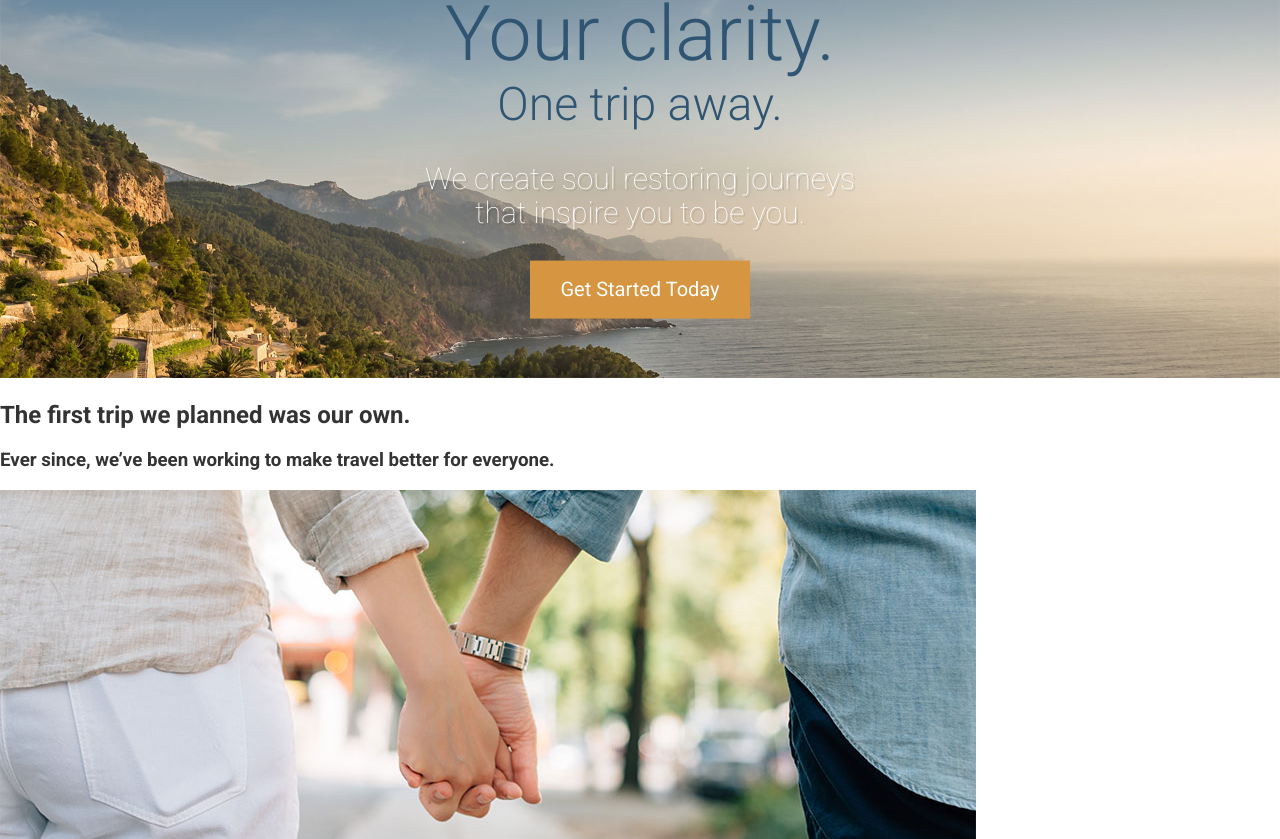
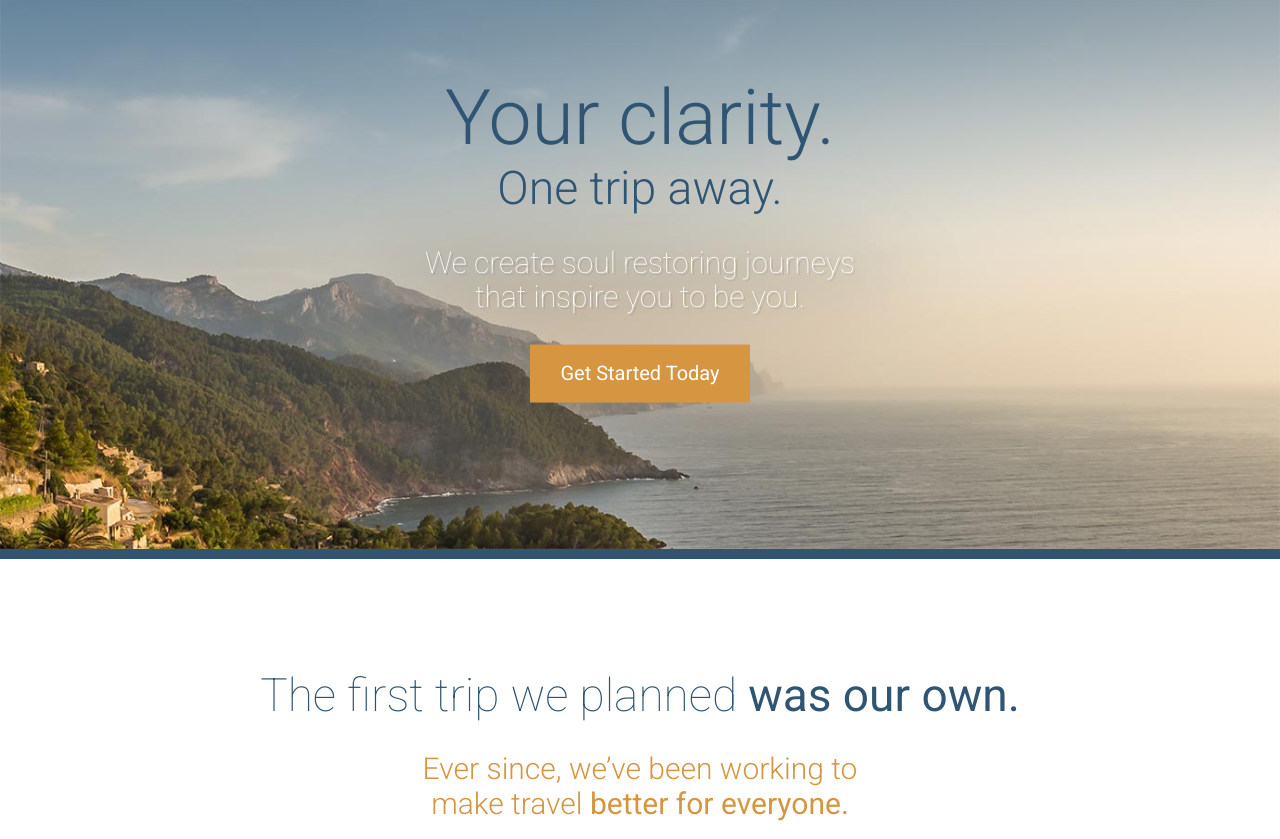
Before and after one commit to StephanOrgiazzi/eagle-view-escapes, a website: page app/index.html in a window 1280 px wide. Shown: the part 241-1080 px from the top of the page. Drawn offline with Linux system fonts and the light colour scheme.

Commit message:
Added more styles

```diff
--- a/app/assets/styles/base/_global.css
+++ b/app/assets/styles/base/_global.css
@@ -1,9 +1,8 @@
+* {
+    box-sizing: border-box;
+}
+
 body {
     font-family: "Roboto" , sans-serif;
     color: #333;
 }
-
-img {
-    max-width: 100%;
-    height: auto;
-}
--- a/app/assets/styles/modules/_btn.css
+++ b/app/assets/styles/modules/_btn.css
@@ -10,7 +10,10 @@
     }
 
     &--large {
-        font-size: 1.25rem;
         padding: 1.1rem 1.9rem;
     }
+
+    @mixin atSmall {
+        font-size: 1.25rem;
+    }
 }
--- /dev/null
+++ b/app/assets/styles/modules/_headline.css
@@ -0,0 +1,43 @@
+.headline {
+    font-weight: 300;
+    font-size: 1.9rem;
+    color: $mainBlue;
+
+    @mixin atSmall {
+        font-size: 2.875rem;
+    }
+
+    &--centered {
+        text-align: center;
+    }
+
+    &--orange {
+        color: $mainOrange;
+    }
+
+    &--small {
+        font-size: 1.2rem;
+
+        @mixin atMedium {
+            font-size: 1.875rem;
+        }
+    }
+
+    &--narrow {
+        max-width: 500px;
+        margin-left: auto;
+        margin-right: auto;
+    }
+
+    &--light {
+        font-weight: 100;
+    }
+
+    &--b-margin-small {
+        margin-bottom: .5em;
+    }
+
+    &--b-margin-large {
+        margin-bottom: 1.6em;
+    }
+}
--- /dev/null
+++ b/app/assets/styles/modules/_image.css
@@ -0,0 +1,19 @@
+.image {
+
+    &--max-width-100 {
+        max-width: 100%;
+        height: auto;
+    }
+
+    &--width-100 {
+        width: 100%;
+    }
+
+    @mixin atMedium {
+        &--medium-width-auto {
+            width: auto;
+            max-width: auto;
+        }
+    }
+
+}
--- a/app/assets/styles/modules/_large-hero.css
+++ b/app/assets/styles/modules/_large-hero.css
@@ -1,5 +1,10 @@
 .large-hero {
     position: relative;
+    border-bottom: 10px solid $mainBlue;
+
+    &__image {
+        display: flex;
+    }
 
     &__text-content {
         position: absolute;
@@ -14,17 +19,9 @@
         font-weight: 300;
         color: $mainBlue;
         margin: 0;
-        font-size: 1.1rem;
+        font-size: 2.4rem;
 
         @mixin atSmall {
-            font-size: 2rem;
-        }
-
-        @mixin atMedium {
-            font-size: 3.2rem;
-        }
-
-        @mixin atLarge {
             font-size: 4.8rem;
         }
     }
@@ -32,7 +29,7 @@
     &__subtitle {
         font-weight: 300;
         color: $mainBlue;
-        font-size: 1.1rem;
+        font-size: 1.5rem;
         margin: 0;
 
         @mixin atSmall {
@@ -42,12 +39,16 @@
 
     &__description {
         color: #FFF;
-        font-size: 1.875rem;
+        font-size: 1.1rem;
         font-weight: 100;
         text-shadow: 2px 2px 0 rgba(0, 0, 0, .1);
         max-width: 30rem;
         margin-left: auto;
         margin-right: auto;
+
+
+        @mixin atSmall {
+            font-size: 1.875rem;
+        }
     }
-
 }
--- /dev/null
+++ b/app/assets/styles/modules/_page-section.css
@@ -0,0 +1,13 @@
+.page-section {
+
+    padding: 1.2rem 0;
+
+    @mixin atMedium {
+        padding: 4.5rem 0;
+    }
+
+    &--blue {
+        background-color: $mainBlue;
+        color: #fff;
+    }
+}
--- /dev/null
+++ b/app/assets/styles/modules/_wrapper.css
@@ -0,0 +1,15 @@
+.wrapper {
+    padding: 0 1rem;
+    max-width: 1200px;
+    margin-left: auto;
+    margin-right: auto;
+
+    &--medium{
+        max-width: 976px;
+    }
+
+    .wrapper {
+        padding-left: 0;
+        padding-right: 0;
+    }
+}
--- a/app/assets/styles/styles.css
+++ b/app/assets/styles/styles.css
@@ -4,3 +4,8 @@
 @import "base/_mixins";
 @import "modules/_large-hero";
 @import "modules/_btn";
+@import "modules/_wrapper";
+@import "modules/_page-section";
+@import "modules/_image";
+@import "modules/_headline";
+@import "modules/_row";
--- a/app/index.html
+++ b/app/index.html
@@ -30,27 +30,45 @@
   </header>
 
   <div class="large-hero">
-    <img src="assets/images/hero--large.jpg">
+    <picture>
+      <source srcset="assets/images/hero--large.jpg 1920w, assets/images/hero--large-hi-dpi.jpg 3840w" media="(min-width: 1380px)">
+      <source srcset="assets/images/hero--medium.jpg 1380w, assets/images/hero--medium-hi-dpi.jpg 2760w" media="(min-width: 990px)">
+      <source srcset="assets/images/hero--small.jpg 990w, assets/images/hero--small-hi-dpi.jpg 1980w" media="(min-width: 640px)">
+      <img srcset="assets/images/hero--smaller.jpg 640w, assets/images/hero--smaller-hi-dpi.jpg 1280w" alt="Coastal view of ocean" class="large-hero__image image image--max-width-100">
+    </picture>
     <div class="large-hero__text-content">
+      <div class="wrapper">
         <h1 class="large-hero__title" >Your clarity.</h1>
         <h2 class="large-hero__subtitle">One trip away.</h2>
         <p class="large-hero__description">We create soul restoring journeys that inspire you to be you.</p>
         <p><a href="#" class="btn btn--orange btn--large" >Get Started Today</a></p>
       </div>
     </div>
+  </div>
 
-  <div id="our-beginning">
-    <h2>The first trip we planned was our own.</h2>
-    <h3>Ever since, we&rsquo;ve been working to make travel better for everyone.</h3>
-    <img src="assets/images/first-trip.jpg" alt="Couple walking down a street.">
-    <img src="assets/images/our-start.jpg" alt="Our founder, Jane Doe">
-    <h2>Here&rsquo;s how we got started&hellip;</h2>
+  <div id="our-beginning" class="page-section">
+    <div class="wrapper" >
+      <h2 class="headline headline--centered headline--light headline--b-margin-small">The first trip we planned <strong>was our own.</strong></h2>
+      <h3 class="headline headline--centered headline--orange headline--small headline--narrow headline--b-margin-large">Ever since, we&rsquo;ve been working to make travel <strong>better for everyone.</strong></h3>
+      <div class="wrapper wrapper--medium" >
+          <img src="assets/images/first-trip.jpg" alt="Couple walking down a street." class="image image--max-width-100">
+      </div>
+        <div class="row row--margins">
+          <div class="row__medium-4">
+              <img src="assets/images/our-start.jpg" alt="Our founder, Jane Doe" class="image image--width-100 image--medium-width-auto">
+          </div>
+          <div class="row__medium-8">
+              <h2 class="headline">Here&rsquo;s how we got started&hellip;</h2>
               <p>Lorem ipsum dolor sit amet, consectetur adipisicing elit, sed do eiusmod tempor incididunt ut labore et dolore magna aliqua. Ut enim ad minim veniam, <a href="#">quis nostrud exercitation</a> ullamco laboris nisi ut aliquip ex ea commodo consequat. Duis aute irure dolor in reprehenderit in voluptate velit esse cillum dolore eu fugiat nulla pariatur. Excepteur sint occaecat cupidatat non proident, sunt in culpa qui officia deserunt mollit anim id est laborum.</p>
               <p>Duis aute irure dolor in <strong>reprehenderit in</strong> voluptate velit esse cillum dolore eu fugiat nulla pariatur. Excepteur sint occaecat cupidatat non proident, sunt in culpa qui officia deserunt mollit anim id est laborum. Lorem ipsum dolor sit amet, consectetur adipisicing elit, sed do eiusmod tempor incididunt ut labore et dolore magna aliqua.</p>
               <p>Duis aute irure dolor in reprehenderit in voluptate velit esse cillum dolore eu fugiat nulla pariatur. Excepteur sint occaecat cupidatat non proident, sunt in culpa qui officia deserunt mollit anim id est laborum velit esse cillum <strong>dolore eu fugiat.</strong></p>
           </div>
+        </div>
+      </div>
+  </div>
 
-  <div id="features">
+  <div id="features" class="page-section page-section--blue">
+    <div class="wrapper">
       <img src="assets/images/icons/star.svg">
       <h2>Our Features</h2>
 
@@ -69,6 +87,7 @@
       <img src="assets/images/icons/fire.svg">
       <h3>Survival Kit</h3>
       <p>Everytime you book an escape with us we send you a survival kit with the finest materials. The kit will allow you to setup a tent, start a fire, scratch your own back and lower your taxes.</p>
+    </div>
   </div>
 
   <div id="testimonials">
--- a/app/temp/styles/styles.css
+++ b/app/temp/styles/styles.css
@@ -450,20 +450,26 @@ template {
   display: none;
 }
 
+* {
+    -webkit-box-sizing: border-box;
+            box-sizing: border-box;
+}
+
 body {
     font-family: "Roboto" , sans-serif;
     color: #333;
 }
 
-img {
-    max-width: 100%;
-    height: auto;
+.large-hero {
+    position: relative;
+    border-bottom: 10px solid #2f5572;
 }
 
-.large-hero {
-    position: relative;
-
-}
+.large-hero__image {
+        display: -webkit-box;
+        display: -ms-flexbox;
+        display: flex;
+    }
 
 .large-hero__text-content {
         position: absolute;
@@ -479,24 +485,10 @@ img {
         font-weight: 300;
         color: #2f5572;
         margin: 0;
-        font-size: 1.1rem;
+        font-size: 2.4rem;
     }
 
 @media (min-width: 530px) {
-
-.large-hero__title {
-            font-size: 2rem
-    }
-    }
-
-@media (min-width: 800px) {
-
-.large-hero__title {
-            font-size: 3.2rem
-    }
-    }
-
-@media (min-width: 1200px) {
 
 .large-hero__title {
             font-size: 4.8rem
@@ -506,7 +498,7 @@ img {
 .large-hero__subtitle {
         font-weight: 300;
         color: #2f5572;
-        font-size: 1.1rem;
+        font-size: 1.5rem;
         margin: 0;
     }
 
@@ -519,12 +511,19 @@ img {
 
 .large-hero__description {
         color: #FFF;
-        font-size: 1.875rem;
+        font-size: 1.1rem;
         font-weight: 100;
         text-shadow: 2px 2px 0 rgba(0, 0, 0, .1);
         max-width: 30rem;
         margin-left: auto;
         margin-right: auto;
+    }
+
+@media (min-width: 530px) {
+
+.large-hero__description {
+            font-size: 1.875rem
+    }
     }
 
 .btn {
@@ -540,6 +539,136 @@ img {
     }
 
 .btn--large {
-        font-size: 1.25rem;
         padding: 1.1rem 1.9rem;
     }
+
+@media (min-width: 530px) {
+
+.btn {
+        font-size: 1.25rem
+}
+    }
+
+.wrapper {
+    padding: 0 1rem;
+    max-width: 1200px;
+    margin-left: auto;
+    margin-right: auto;
+}
+
+.wrapper--medium{
+        max-width: 976px;
+    }
+
+.wrapper .wrapper {
+        padding-left: 0;
+        padding-right: 0;
+    }
+
+.page-section {
+
+    padding: 1.2rem 0;
+}
+
+@media (min-width: 800px) {
+
+.page-section {
+        padding: 4.5rem 0
+}
+    }
+
+.page-section--blue {
+        background-color: #2f5572;
+        color: #fff;
+    }
+
+.image--max-width-100 {
+        max-width: 100%;
+        height: auto;
+    }
+
+.image--width-100 {
+        width: 100%;
+    }
+
+@media (min-width: 800px) {
+        .image--medium-width-auto {
+            width: auto;
+            max-width: auto;
+        }
+    }
+
+.headline {
+    font-weight: 300;
+    font-size: 1.9rem;
+    color: #2f5572;
+}
+
+@media (min-width: 530px) {
+
+.headline {
+        font-size: 2.875rem
+}
+    }
+
+.headline--centered {
+        text-align: center;
+    }
+
+.headline--orange {
+        color: #d59541;
+    }
+
+.headline--small {
+        font-size: 1.2rem;
+    }
+
+@media (min-width: 800px) {
+
+.headline--small {
+            font-size: 1.875rem
+    }
+    }
+
+.headline--narrow {
+        max-width: 500px;
+        margin-left: auto;
+        margin-right: auto;
+    }
+
+.headline--light {
+        font-weight: 100;
+    }
+
+.headline--b-margin-small {
+        margin-bottom: .5em;
+    }
+
+.headline--b-margin-large {
+        margin-bottom: 1.6em;
+    }
+
+@media (min-width: 800px) {
+
+.row {
+
+        display: -webkit-box;
+
+        display: -ms-flexbox;
+
+        display: flex
+
+}
+
+        .row--margins > div {
+        padding-right: 65px;
+        }
+
+        .row--medium-4 {
+            width: 33.33%;
+        }
+
+        .row--medium-8 {
+            width: 66.66%;
+        }
+    }
```
Also changed, not shown: app/assets/styles/modules/_row.css (added, +20 -0 lines). Lines whose indentation alone changed are shown as unchanged.
